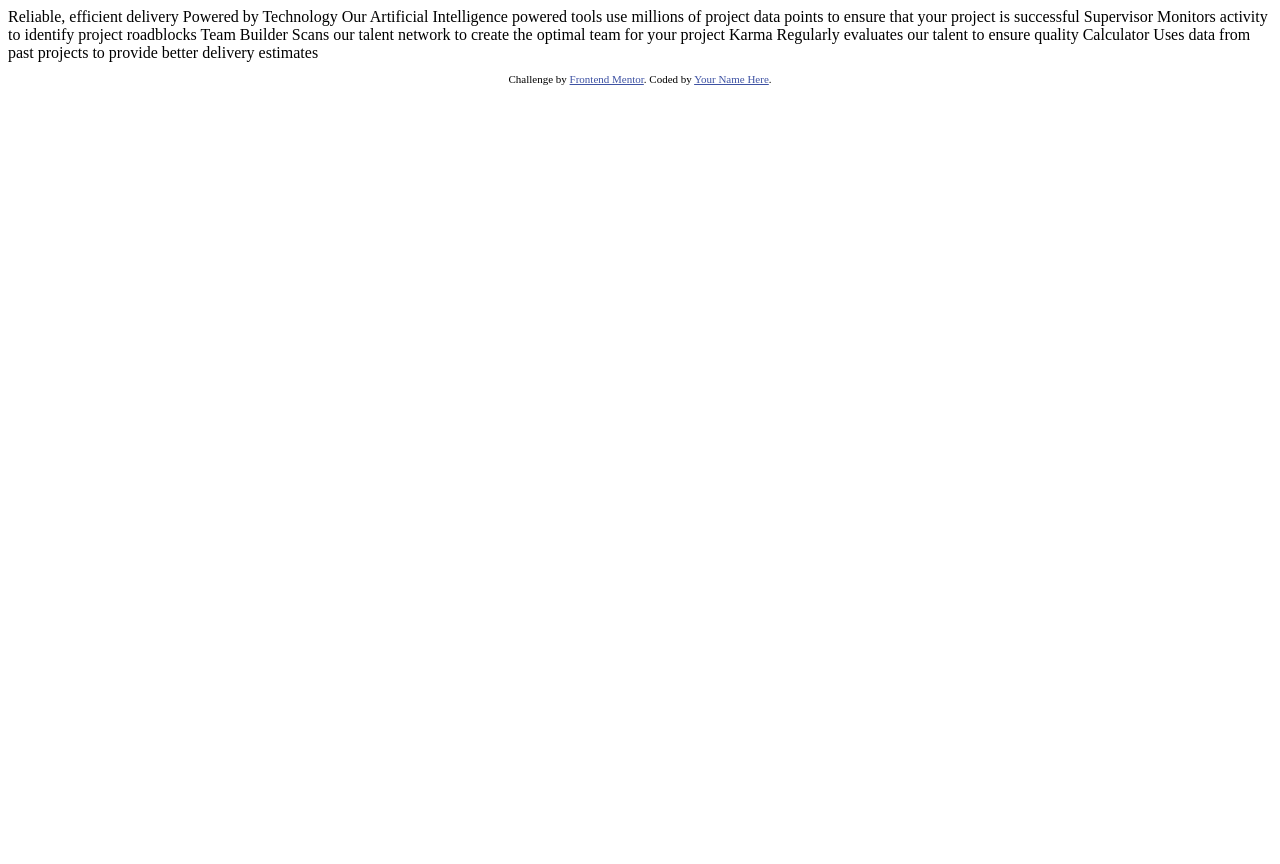
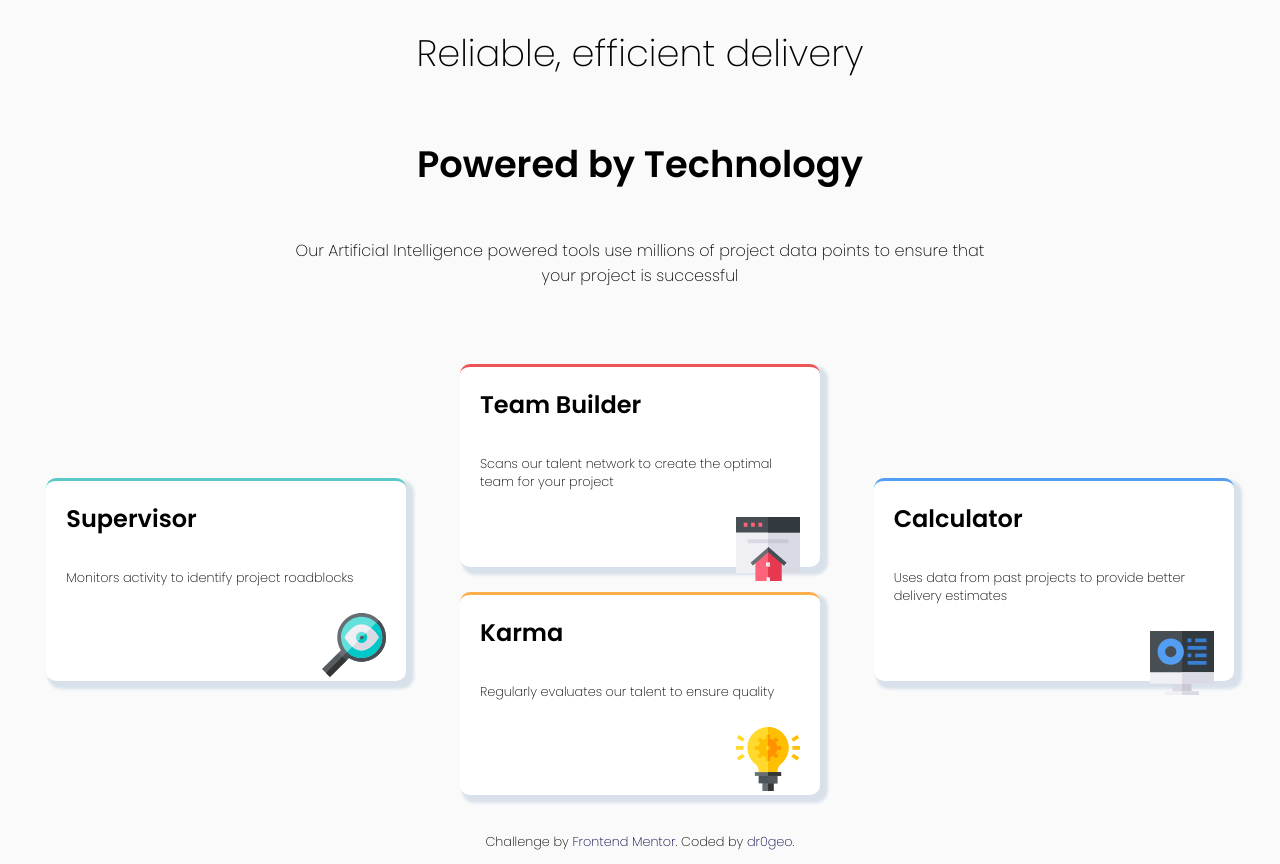
Before and after one commit to dr0geo/FEMProject2, a plain HTML site: page index.html in a window 1280 px wide. Before the commit the page ends 800 px from the top, so only its background shows below. Drawn offline with Linux system fonts and the light colour scheme.

Commit message:
CSS added for desktop website

```diff
--- a/index.html
+++ b/index.html
@@ -5,40 +5,48 @@
   <meta name="viewport" content="width=device-width, initial-scale=1.0"> <!-- displays site properly based on user's device -->
 
   <link rel="icon" type="image/png" sizes="32x32" href="./images/favicon-32x32.png">
+  <link rel="stylesheet" href="styles.css" />
 
   <title>Frontend Mentor | Four card feature section</title>
+</head>
 
-  <!-- Feel free to remove these styles or customise in your own stylesheet 👍 -->
-  <style>
-    .attribution { font-size: 11px; text-align: center; }
-    .attribution a { color: hsl(228, 45%, 44%); }
-  </style>
-</head>
 <body>
 
-  Reliable, efficient delivery
-  Powered by Technology
+  <header>
+	  <h1>Reliable, efficient delivery</h1>
+	  <h2><strong>Powered by Technology</strong></h2>
 
-  Our Artificial Intelligence powered tools use millions of project data points
-  to ensure that your project is successful
+	  <p>Our Artificial Intelligence powered tools use millions of project data points to ensure that your project is successful</p>
+  </header>
 
-  Supervisor
-  Monitors activity to identify project roadblocks
+  <section id="supervisor">
+	  <h2>Supervisor</h2>
+	  <p>Monitors activity to identify project roadblocks</p>
+	  <p class="logo"><img src="images/icon-supervisor.svg" alt="" /></p>
+  </section>
 
-  Team Builder
-  Scans our talent network to create the optimal team for your project
+  <section id="teamBuilder">
+	  <h2>Team Builder</h2>
+	  <p>Scans our talent network to create the optimal team for your project</p>
+	  <p class="logo"><img src="images/icon-team-builder.svg" alt="" /></p>
+  </section>
 
-  Karma
-  Regularly evaluates our talent to ensure quality
+  <section id="karma">
+	  <h2>Karma</h2>
+	  <p>Regularly evaluates our talent to ensure quality</p>
+	  <p class="logo"><img src="images/icon-karma.svg" alt="" /></p>
+  </section>
 
-  Calculator
-  Uses data from past projects to provide better delivery estimates
-
+  <section id="calculator">
+	  <h2>Calculator</h2>
+	  <p>Uses data from past projects to provide better delivery estimates</p>
+	  <p class="logo"><img src="images/icon-calculator.svg" alt="" /></p>
+  </section>
 
   <footer>
     <p class="attribution">
       Challenge by <a href="https://www.frontendmentor.io?ref=challenge" target="_blank">Frontend Mentor</a>.
-      Coded by <a href="#">Your Name Here</a>.
+      Coded by <a href="https://github.com/dr0geo">dr0geo</a>.
     </p>
   </footer>
 </body>
--- /dev/null
+++ b/styles.css
@@ -0,0 +1,130 @@
+@import url('https://fonts.googleapis.com/css2?family=Poppins:wght@200;400;600&display=swap');
+
+/* Desktop design */
+
+@media screen and (min-width: 769px) {
+
+	body {
+		background-color: #FAFAFA;
+		font-family: "Poppins", sans-serif;
+		font-weight: 200;
+		display: grid;
+		grid-template-columns: 3;
+		grid-template-rows: 4;
+		grid-gap: 25px;
+		width: 95vw;
+		max-width: 1440px;
+		margin: auto;
+		align-items: center;
+		justify-items: center;
+	}
+
+	p {
+		font-size: 0.8em;
+	}
+
+	header {
+		grid-area: 1 / 1 / 2 / 4;
+		display: flex;
+		flex-direction: column;
+		justify-content: center;
+		align-items: center;
+		padding-left: 20vw;
+		padding-right: 20vw;
+		text-align: center;
+		margin-bottom: 35px;
+	}
+
+	header h1 {
+		font-size: 2.3em;
+		font-weight: 200;
+	}
+
+	header h2 {
+		font-size: 2.3em;
+		font-weight: 600;
+	}
+
+	header p {
+		font-size: 1em;
+	}
+
+	#supervisor {
+		grid-area: 2 / 1 / 4 / 2;
+		display: flex;
+		flex-direction: column;
+		border-radius: 10px;
+		border-top: 3px solid #5BC9C8;
+		height: 25vh;
+		justify-content: space-around;
+		padding-left: 20px;
+		padding-right: 20px;
+		box-shadow: 5px 5px 3px 3px #D8E1EA;
+		background-color: white;
+		width: 25vw;
+	}
+
+	.logo {
+		justify-self: flex-end;
+		align-self: flex-end;
+	}
+
+	#teamBuilder {
+		grid-area: 2 / 2 / 3 / 3;
+		display: flex;
+		flex-direction: column;
+		border-radius: 10px;
+		border-top: 3px solid #EC5355;
+		height: 25vh;
+		justify-content: space-around;
+		padding-left: 20px;
+		padding-right: 20px;
+		box-shadow: 5px 5px 3px 3px #D8E1EA;
+		background-color: white;
+		width: 25vw;
+	}
+
+	#karma {
+		grid-area: 3 / 2 / 4 / 3;
+		display: flex;
+		flex-direction: column;
+		border-radius: 10px;
+		border-top: 3px solid #FCAE4A;
+		height: 25vh;
+		justify-content: space-around;
+		padding-left: 20px;
+		padding-right: 20px;
+		box-shadow: 5px 5px 3px 3px #D8E1EA;
+		background-color: white;
+		width: 25vw;
+	}
+
+	#calculator {
+		grid-area: 2 / 3 / 4 / 4;
+		display: flex;
+		flex-direction: column;
+		border-radius: 10px;
+		border-top: 3px solid #529EF2;
+		height: 25vh;
+		justify-content: space-around;
+		padding-left: 20px;
+		padding-right: 20px;
+		box-shadow: 5px 5px 3px 3px #D8E1EA;
+		background-color: white;
+		width: 25vw;
+	}
+
+	footer {
+		grid-area: 4 / 1 / 5 / 4;
+		display: flex;
+		align-items: center;
+	}
+
+	footer a {
+		text-decoration: none;
+		color: #050A49;
+	}
+
+	footer a:hover {
+		color : #40403F;
+	}
```
